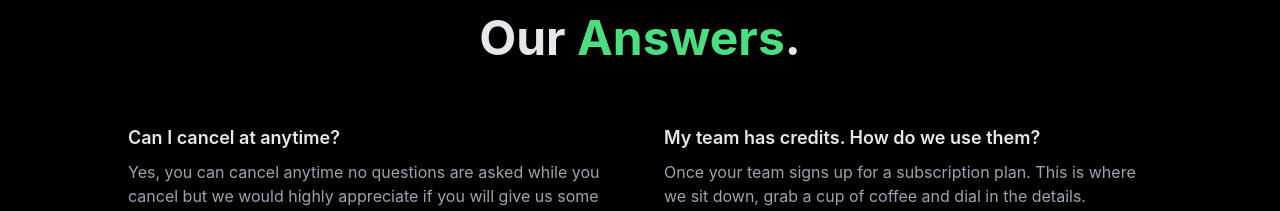
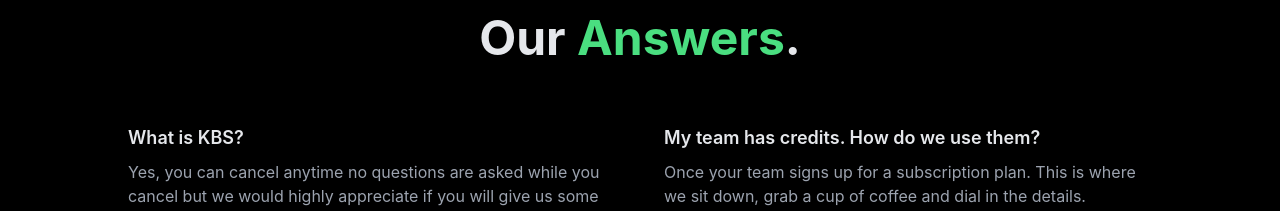
Before and after one commit to tanush-128/kbs-website, a Next.js app: page / in a window 1280 px wide. Shown: the part 2835-3046 px from the top of the page. Built offline with nearby package versions, Linux system fonts and the light colour scheme; no server answers.

Commit message:
Minor changes

```diff
--- a/src/components/fyq/fyq.component.tsx
+++ b/src/components/fyq/fyq.component.tsx
@@ -13,7 +13,7 @@
                 <div className="grid sm:grid-cols-2 gap-6 md:gap-12">
                     <div>
                         <h3 className="text-lg font-semibold text-gray-200">
-                            Can I cancel at anytime?
+                            What is KBS?
                         </h3>
                         <p className="mt-2 text-gray-400">
                             Yes, you can cancel anytime no questions are asked while you cancel but we would highly appreciate if you will give us some feedback.
```
